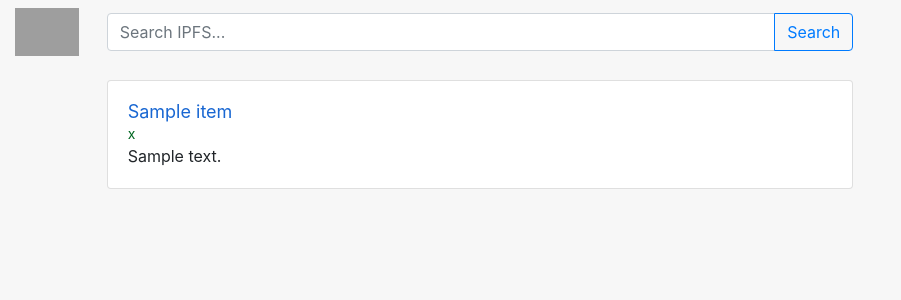
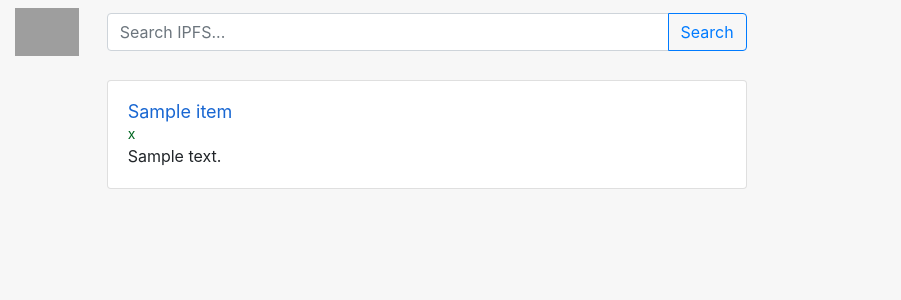
Before and after one commit to cshuaimin/ipfs-crawler, a Python web app: template webui/templates/results.jinja2 in a window 1280 px wide. Shown: the top 300 px of the page, without its empty margins (0-901 px from the left). Run offline with Jinja, Linux system fonts and the light colour scheme; the template is opened without the code that fills it: most values are stand-ins (such as "Sample title", 1, 10 or a date in 2020); some libraries are stand-ins or nearby versions; grey boxes are pictures that could not be loaded.

Commit message:
result page: reduce width

```diff
--- a/webui/templates/results.jinja2
+++ b/webui/templates/results.jinja2
@@ -5,7 +5,7 @@
   <a class="logo col-md-1" href="/">
     <img src="static/ipfs.svg" alt="IPFS" height="100%">
   </a>
-  <form class="input-group col-md-7" style="height: 38px">
+  <form class="input-group col-md-6" style="height: 38px">
     <input name="q" type="text" class="form-control" placeholder="Search IPFS...">
     <div class="input-group-append">
       <button class="btn btn-outline-primary" type="submit">Search</button>
@@ -15,7 +15,7 @@
 
 <div class="row">
 {% for item in result %}
-<div class="item card card-body col-md-7 offset-md-1">
+<div class="item card card-body col-md-6 offset-md-1">
   <a href="http://127.0.0.1:8080/ipfs/">
     <div class="link">
       <p class="title">{{ item.title }}</p>
```
